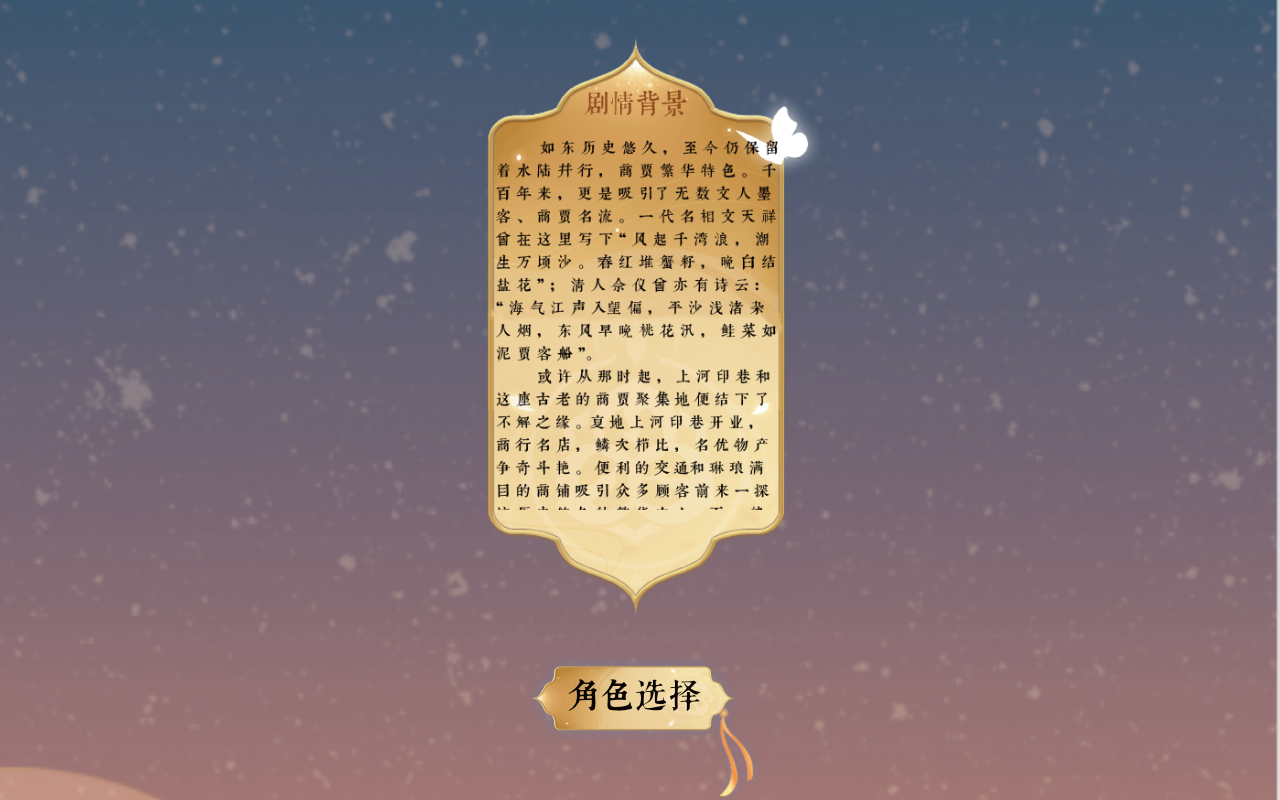
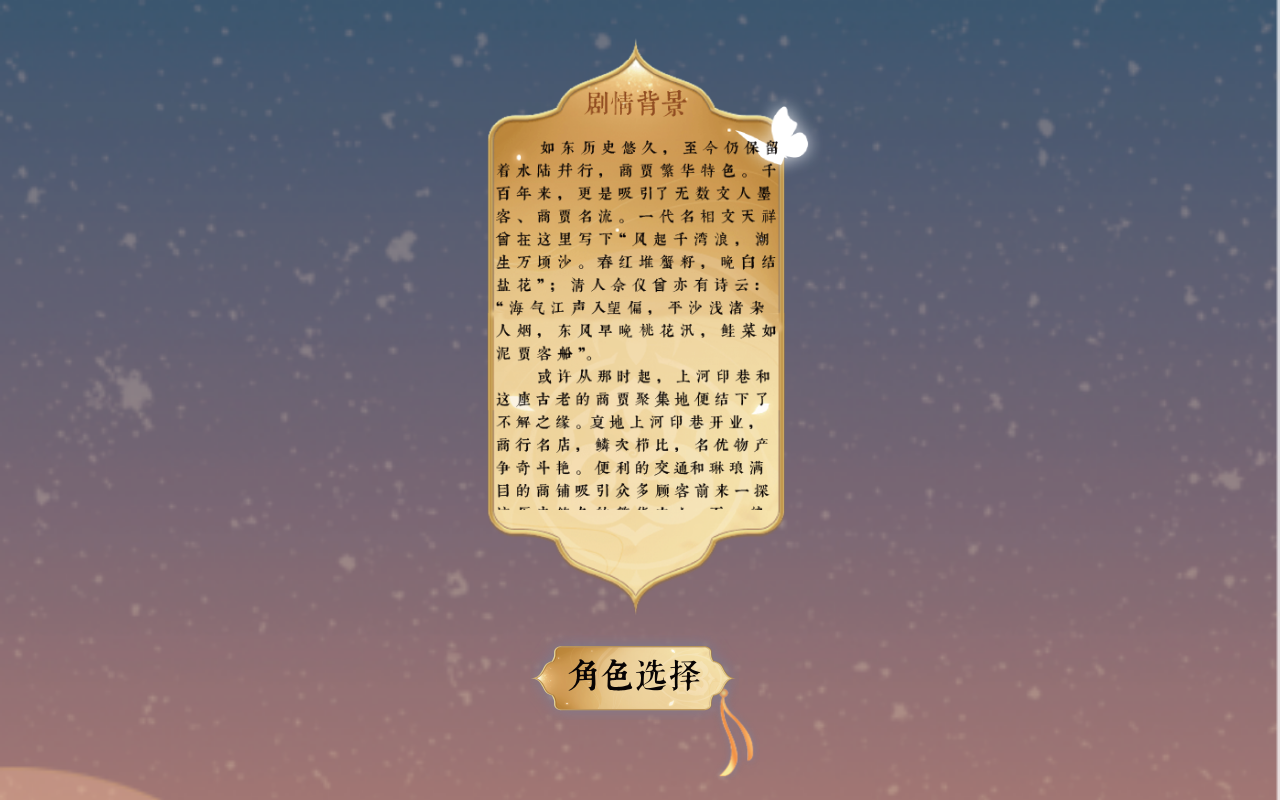
Before and after one commit to ClaySun/jubensha, a Vue app: page /about in a window 1280 px wide. Built offline with nearby package versions, Linux system fonts and the light colour scheme.

Commit message:
about opt

```diff
--- a/src/views/AboutView.vue
+++ b/src/views/AboutView.vue
@@ -59,7 +59,7 @@ export default {
 .select-btn {
   z-index: 3;
   position: absolute;
-  bottom: 1.2rem;
+  bottom: 1.6rem;
   left: 50%;
   margin-left: -110px;
   width: 4.18rem;
@@ -72,7 +72,7 @@ export default {
 .tag {
   z-index: 1;
   position: absolute;
-  bottom: 0;
+  bottom: 0.4rem;
   right: 50%;
   margin-right: -2.4rem;
   width: 1rem;
```
